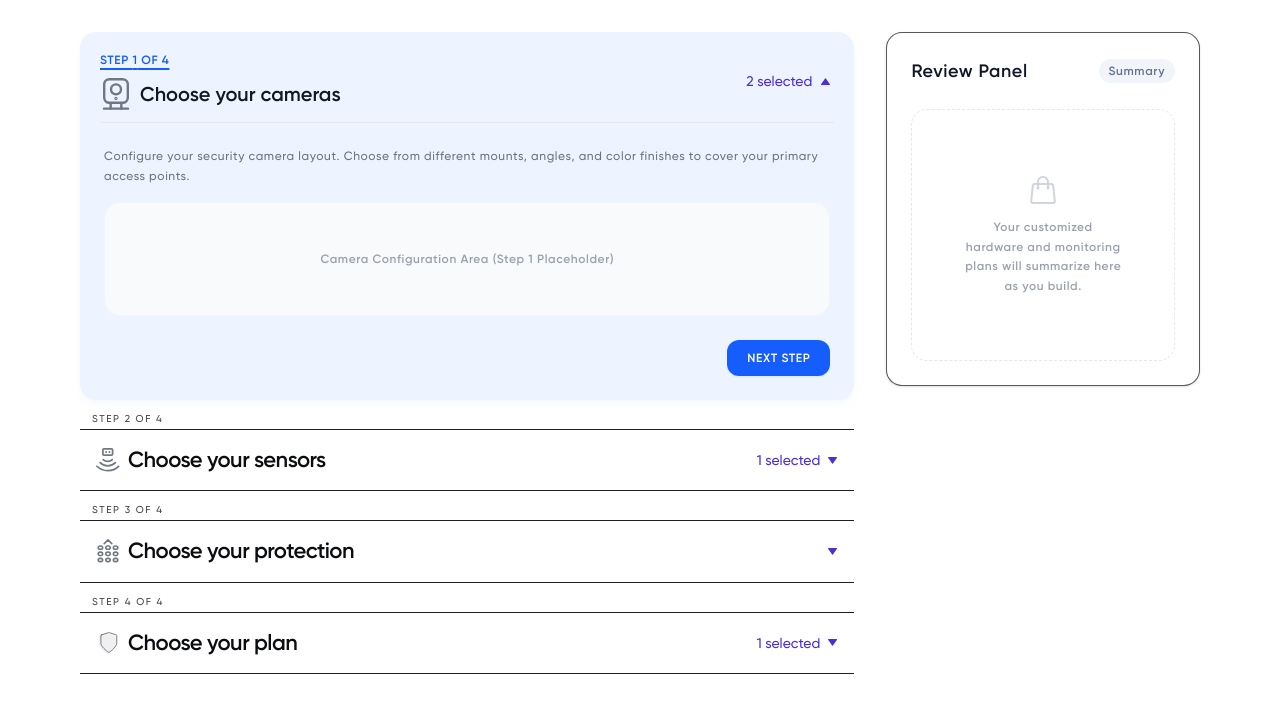
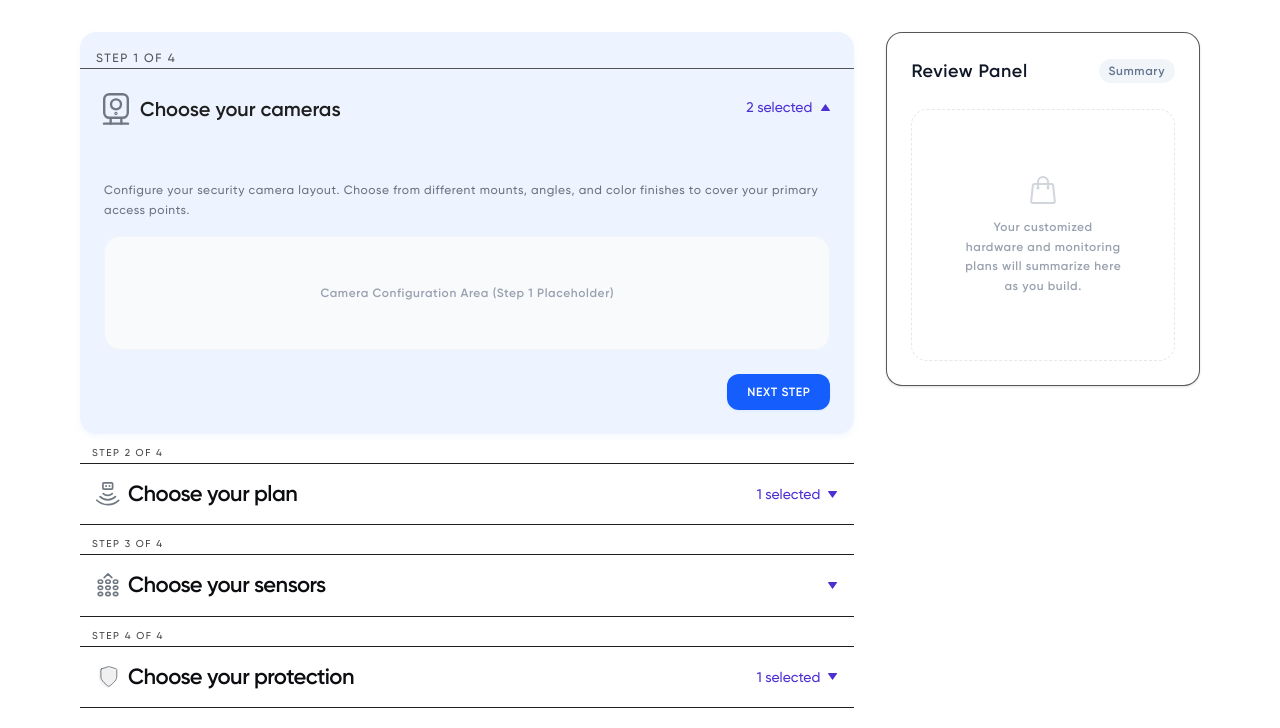
Before and after one commit to mody100000/bundle-builder, a React (Vite) app in the folder client/: page / in a window 1280 px wide. Shown: the top 728 px of the page. Built offline with nearby package versions, Linux system fonts and the light colour scheme.

Commit message:
desgin open builder steps

```diff
--- a/client/src/components/AccordionStep.tsx
+++ b/client/src/components/AccordionStep.tsx
@@ -43,13 +43,13 @@ export function AccordionStep({ id, title, children }: AccordionStepProps) {
     >
       {isOpen ? (
         /* Open State Header */
-        <div className="p-5 pb-0">
-          <div className="flex items-center justify-between pb-3 border-b border-gray-200">
+        <div className="py-5">
+          <div className="text-xs leading-[100%] tracking-[1.6px] uppercase border-b border-current pb-1 w-full">
+            <span className="p-4">Step {id} of 4</span>
+          </div>
+          <div className="flex items-center justify-between p-5 pb-3">
             <div className="flex flex-col gap-1.5">
-              <span className="text-xs text-blue-600 font-bold uppercase tracking-wider underline decoration-blue-600 decoration-2 underline-offset-4 w-fit">
-                Step {id} of 4
-              </span>
-              <h2 className="text-xl leading-[100%] tracking-normal font-bold text-gray-900 flex items-center gap-2 mt-1">
+              <h2 className="text-xl leading-[100%] tracking-normal flex items-center gap-2 mt-1">
                 {StepIcon({ id, className: "w-8 h-8" })} {title}
               </h2>
             </div>
@@ -72,7 +72,7 @@ export function AccordionStep({ id, title, children }: AccordionStepProps) {
       ) : (
         /* Closed State Header */
         <>
-          <span className=" font-normal text-[10px] leading-[100%] tracking-[1.6px] uppercase align-middle px-3 text-[#484848] whitespace-nowrap">
+          <span className="font-normal text-[10px] leading-[100%] tracking-[1.6px] uppercase align-middle px-3 text-[#484848] whitespace-nowrap">
             Step {id} of 4
           </span>
           <div className="relative">
--- a/client/src/context/constants.ts
+++ b/client/src/context/constants.ts
@@ -10,7 +10,7 @@ export interface StepMetadata {
 
 export const STEPS_METADATA: StepMetadata[] = [
   { id: 1, title: "Choose your cameras" },
-  { id: 2, title: "Choose your sensors" },
-  { id: 3, title: "Choose your protection" },
-  { id: 4, title: "Choose your plan" },
+  { id: 2, title: "Choose your plan" },
+  { id: 3, title: "Choose your sensors" },
+  { id: 4, title: "Choose your protection" },
 ];
```
